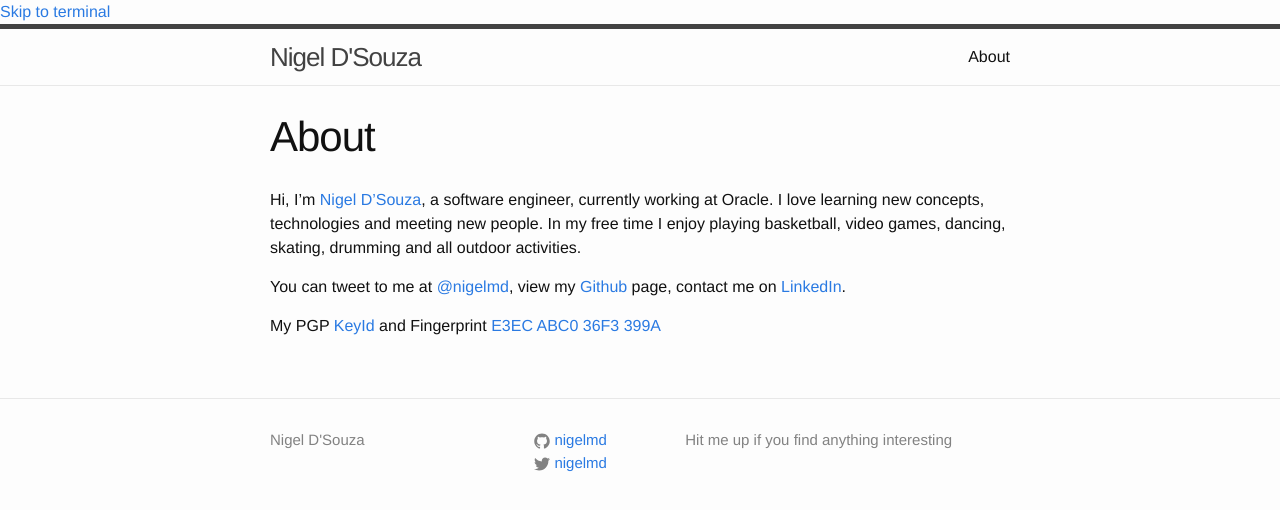
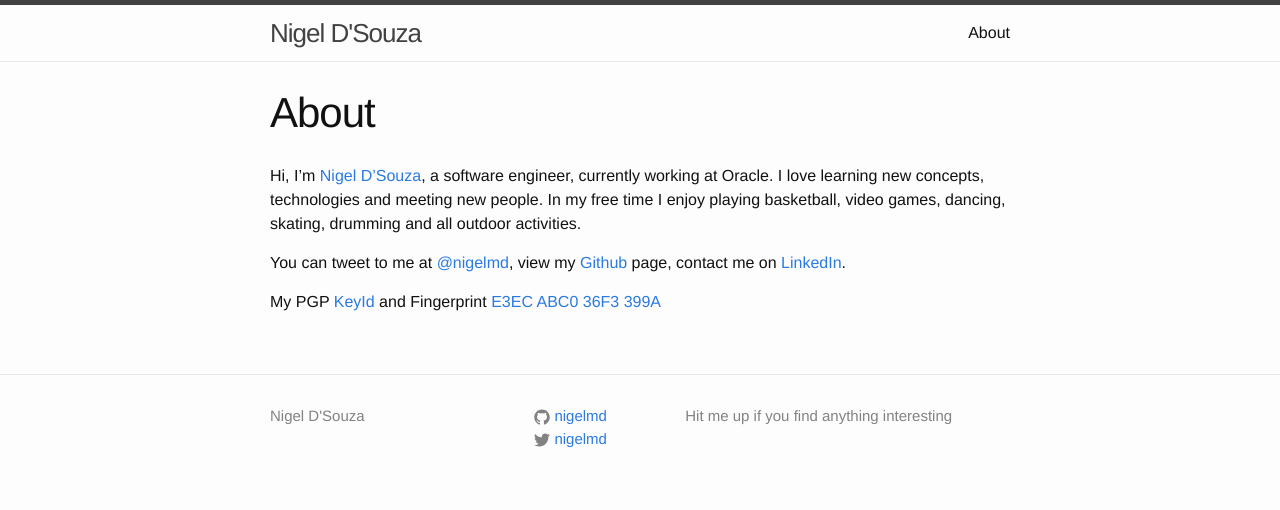
Before and after one commit to nigelmd/nigelmd.github.io, a Jekyll site: the page built from about.md, in a window 1280 px wide. Shown: the top 510 px of the page. Built offline with Jekyll 4.4.1, drawn with Linux system fonts in a browser that asks for light colours.

Commit message:
Just put the css in the head

```diff
--- a/_includes/head.html
+++ b/_includes/head.html
@@ -15,7 +15,6 @@
   <script src="../js/jquery.mousewheel-min.js"></script>
   <script src="../js/jquery.terminal-min.js"></script>
   <link href="../css/jquery.terminal.css" rel="stylesheet"/>
-  <link href="../css/lighthouse.css" res="stylesheet" />
   <link href="../css/terminal.css" rel="stylesheet"/>
 
   <!--[if IE]>
@@ -53,4 +52,19 @@
         }
     }
   </script>
+  <style type="text/css">
+    .skip-link {
+      position: absolute;
+      top: -40px;
+      left: 0;
+      background: #000000;
+      color: white;
+      padding: 8px;
+      z-index: 100;
+    }
+
+    .skip-link:focus {
+      top: 0;
+    }
+  </style>
 </head>
```
